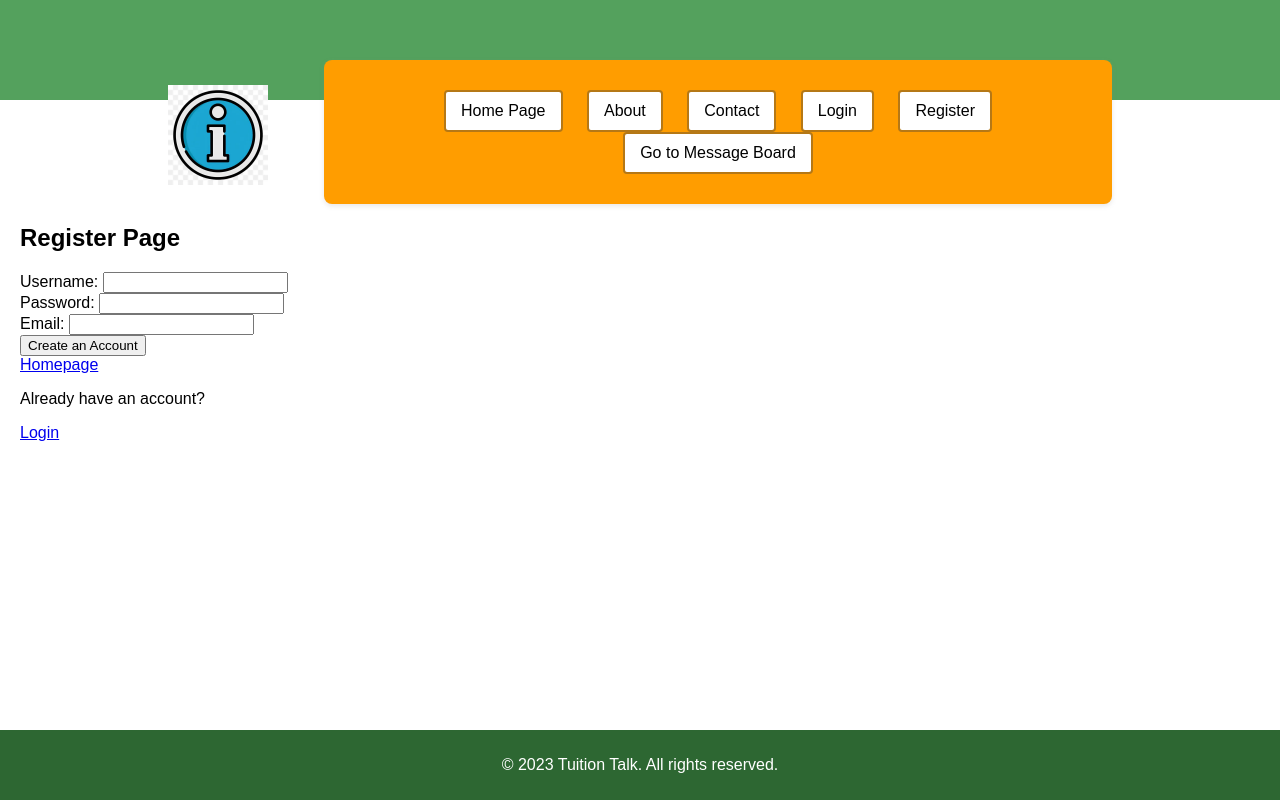
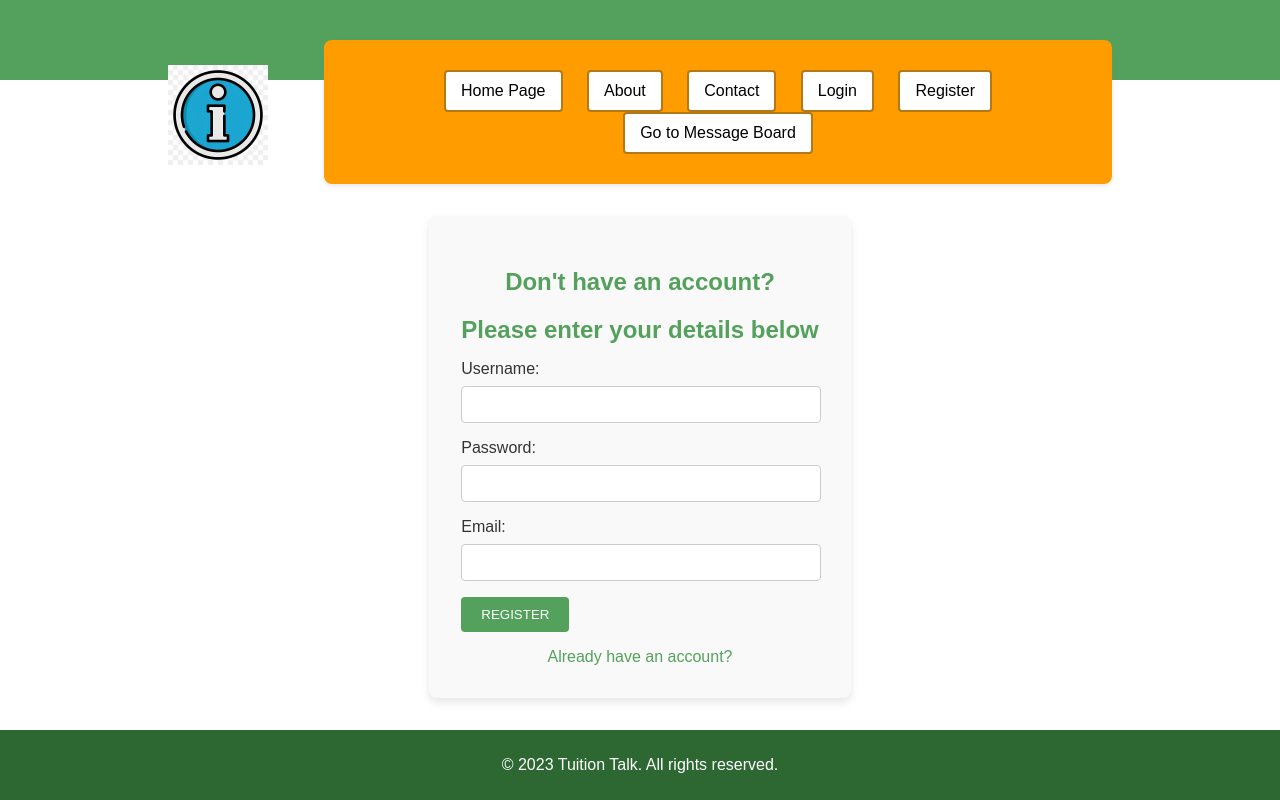
Before and after one commit to Ednormous/CITS3403-Group-Project, a Flask app: page /register in a window 1280 px wide. Run offline with Flask 3, Linux system fonts and the light colour scheme.

Commit message:
Added styling to login and register pages
Added styling to login and register pages.

Removed redundant styling page 'test.html'

```diff
--- a/src/static/styles.css
+++ b/src/static/styles.css
@@ -1,3 +1,5 @@
+/* Styling for public base.html */
+
 html, body { font-family: Arial, sans-serif;
     height: 100vh;
     display:flex;
@@ -67,3 +69,82 @@ footer { background: rgb(45, 103, 50);
     text-align: center;
     margin-top: auto;
 }
+
+/*
+ */
+ /* Styling for login and register forms */
+/*
+ */
+
+#login {
+    max-width: 400px;
+    margin: 2rem auto;
+    padding: 2rem;
+    background: #f9f9f9;
+    border-radius: 8px;
+    box-shadow: 0 4px 8px rgba(0,0,0,0.1);
+    text-align: center;
+}
+
+#login h1 {
+    color: rgb(84, 161, 93);
+    margin-bottom: 1rem;
+}
+
+#register {
+    max-width: 400px;
+    margin: 2rem auto;
+    padding: 2rem;
+    background: #f9f9f9;
+    border-radius: 8px;
+    box-shadow: 0 4px 8px rgba(0,0,0,0.1);
+    text-align: center;
+}
+
+#register h1 {
+    color: rgb(84, 161, 93);
+    margin-bottom: 1rem;
+}
+
+.form-group {
+    margin-bottom: 1rem;
+    text-align: left;
+}
+
+.form-group label {
+    display: block;
+    color: #333;
+    margin-bottom: .5rem;
+}
+
+.form-group input {
+    width: calc(100% - 20px);
+    padding: 10px;
+    border: 1px solid #ccc;
+    border-radius: 4px;
+}
+
+.button {
+    background-color: rgb(84, 161, 93);
+    color: white;
+    border: none;
+    padding: 10px 20px;
+    text-transform: uppercase;
+    border-radius: 4px;
+    cursor: pointer;
+    transition: background-color 0.3s;
+}
+
+.button:hover {
+    background-color: rgb(64, 122, 70);
+}
+
+.links a {
+    color: rgb(84, 161, 93);
+    text-decoration: none;
+    transition: color 0.3s;
+}
+
+.links a:hover {
+    color: rgb(64, 122, 70);
+}
--- a/src/templates/register.html
+++ b/src/templates/register.html
@@ -3,24 +3,14 @@
 {% block title %}Register - TuitionTalk{% endblock %}
 
 {% block content %}
-<section id='register'>
-    <h1>Register Page</h1>
+<section id="register">
+    <h1>Don't have an account? </h1>
+    <h1>Please enter your details below</h1>
     <form action="/register" method="post">
         <div class="form-group">
             <label for="username">Username:</label>
             <input type="text" id="username" name="username" required>
         </div>
-
-        <!-- Uncomment to use
-        <div class="form-group">
-            <label for="firstname">First Name:</label>
-            <input type="text" id="firstname" name="firstname" required>
-        </div>
-        <div class="form-group">
-            <label for="lastname">Last Name:</label>
-            <input type="text" id="lastname" name="lastname" required>
-        </div>
-        -->
 
         <div class="form-group">
             <label for="password">Password:</label>
@@ -33,11 +23,11 @@
         </div>
 
         <div class="form-group">
-            <input type="submit" value="Create an Account">
+            <button type="submit" class="button">Register</button>
         </div>
     </form>
-    <a href="{{ url_for('home') }}">Homepage</a>
-    <p>Already have an account?</p>
-    <a href="{{ url_for('login') }}">Login</a>
+    <div class="links">
+        <a href="{{ url_for('login') }}">Already have an account?</a>
+    </div>
 </section>
 {% endblock %}
```
Also changed, not shown: src/templates/index.html (+3 -6 lines), src/templates/test.html (deleted, +0 -70 lines).
